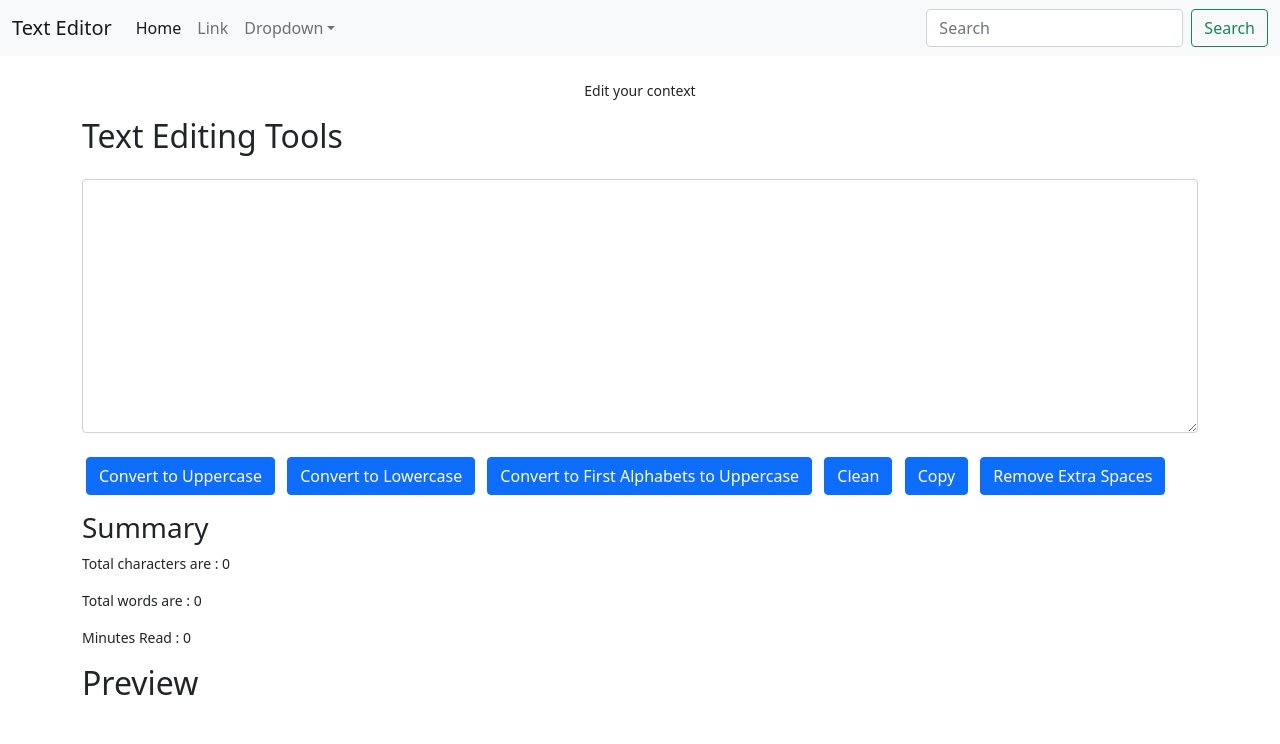
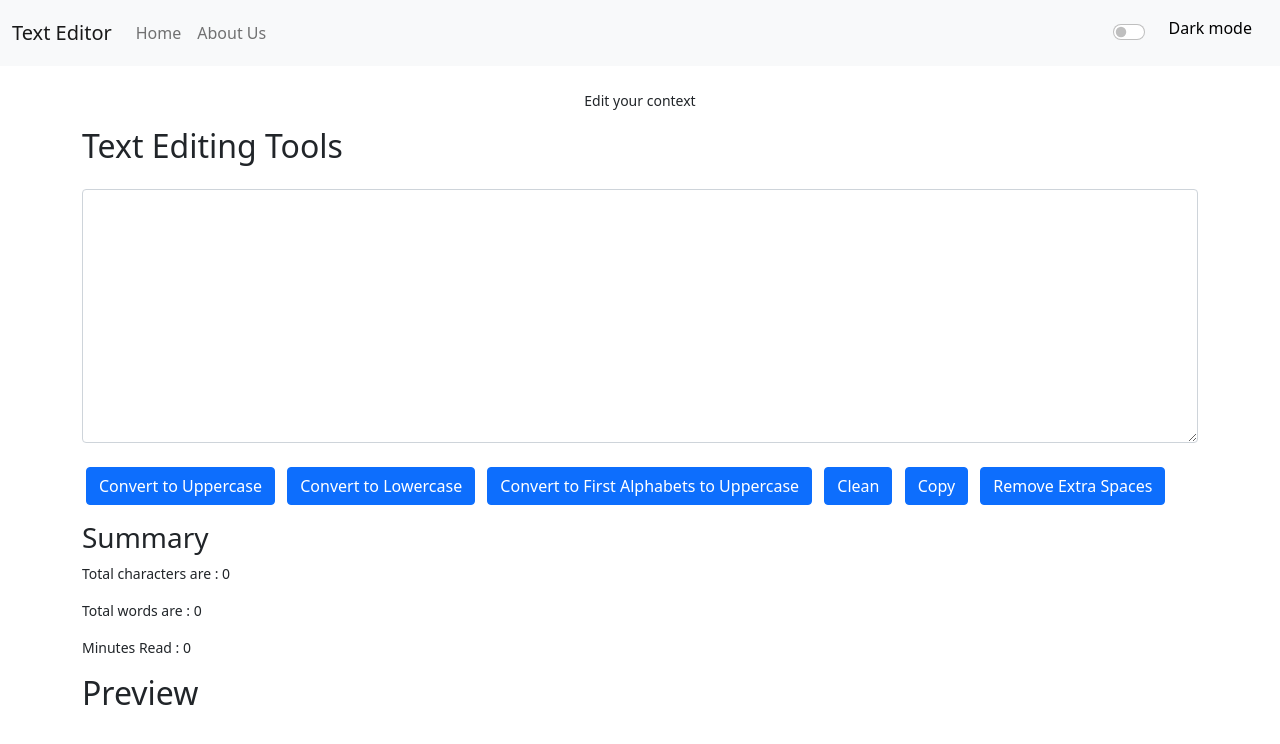
Before and after one commit to iamsuvhro/textUtils, a React (Create React App) app: page / in a window 1280 px wide. Shown: the top 744 px of the page. Built offline with nearby package versions, Linux system fonts and the light colour scheme.

Commit message:
Dark mode added & issue #7 fixed

```diff
--- a/src/components/Navbar.js
+++ b/src/components/Navbar.js
@@ -1,8 +1,36 @@
-import React from 'react'
+import React, {useState} from 'react'
 import PropTypes from 'prop-types'
 export default function Navbar(props) {
+
+  const [btnText, setbtnText] = useState("Dark mode");
+  const [myStyle,setMyStyle] = useState("light");
+  const [modeColor, setmodeColor] = useState({
+    color : 'black',
+  });
+
+  let toggleStyle = () =>{
+      if (myStyle === "light"){
+      setMyStyle("dark")
+      document.body.style.backgroundColor = 'black';
+      document.body.style.color = 'white';
+      setbtnText("Enable Light mode")
+      setmodeColor({
+        color: 'white',
+      })
+    }
+    else{
+      setMyStyle("light")
+      document.body.style.backgroundColor = 'white';
+      document.body.style.color = 'black';
+      setbtnText("Enable Dark mode")
+      setmodeColor({
+        color: 'black',
+      })
+    }
+  }
+
   return (
-<nav className="navbar navbar-expand-lg navbar-light bg-light">
+    <nav className={`navbar navbar-expand-lg navbar-${myStyle} bg-${myStyle}`}>
       <div className="container-fluid">
         <a className="navbar-brand" href="/">{props.title}</a>
         <button className="navbar-toggler" type="button" data-bs-toggle="collapse" data-bs-target="/navbarSupportedContent" aria-controls="navbarSupportedContent" aria-expanded="false" aria-label="Toggle navigation">
@@ -11,27 +39,18 @@ export default function Navbar(props) {
         <div className="collapse navbar-collapse" id="navbarSupportedContent">
           <ul className="navbar-nav me-auto mb-2 mb-lg-0">
             <li className="nav-item">
-          <a className="nav-link active" aria-current="page" href="/">Home</a>
+              <a className="nav-link" aria-current="page" href="/">Home</a>
             </li>
             <li className="nav-item">
-          <a className="nav-link" href="/">Link</a>
-        </li>
-        <li className="nav-item dropdown">
-          <a className="nav-link dropdown-toggle" href="/" id="navbarDropdown" role="button" data-bs-toggle="dropdown" aria-expanded="false">
-            Dropdown
-          </a>
-          <ul className="dropdown-menu" aria-labelledby="navbarDropdown">
-            <li><a className="dropdown-item" href="/">Action</a></li>
-            <li><a className="dropdown-item" href="/">Another action</a></li>
-            <li><hr className="dropdown-divider"/></li>
-            <li><a className="dropdown-item" href="/">Something else here</a></li>
-          </ul>
+              <a className="nav-link" aria-current="page" href="/">About Us</a>
             </li>
           </ul>
-      <form className="d-flex">
-        <input className="form-control me-2" type="search" placeholder="Search" aria-label="Search" />
-        <button className="btn btn-outline-success" type="submit">Search</button>
-      </form>
+
+          <div className="form-check form-switch mx-3">
+              <input className="form-check-input mx-4 my-3" type="checkbox" onClick={toggleStyle} role="switch" id="flexSwitchCheckChecked" />
+              <label className="form-check-label my-2" htmlFor="flexSwitchCheckChecked" style={modeColor}>{btnText}</label>
+          </div>
+
         </div>
       </div>
     </nav>
```
Lines whose indentation alone changed are shown as unchanged.
